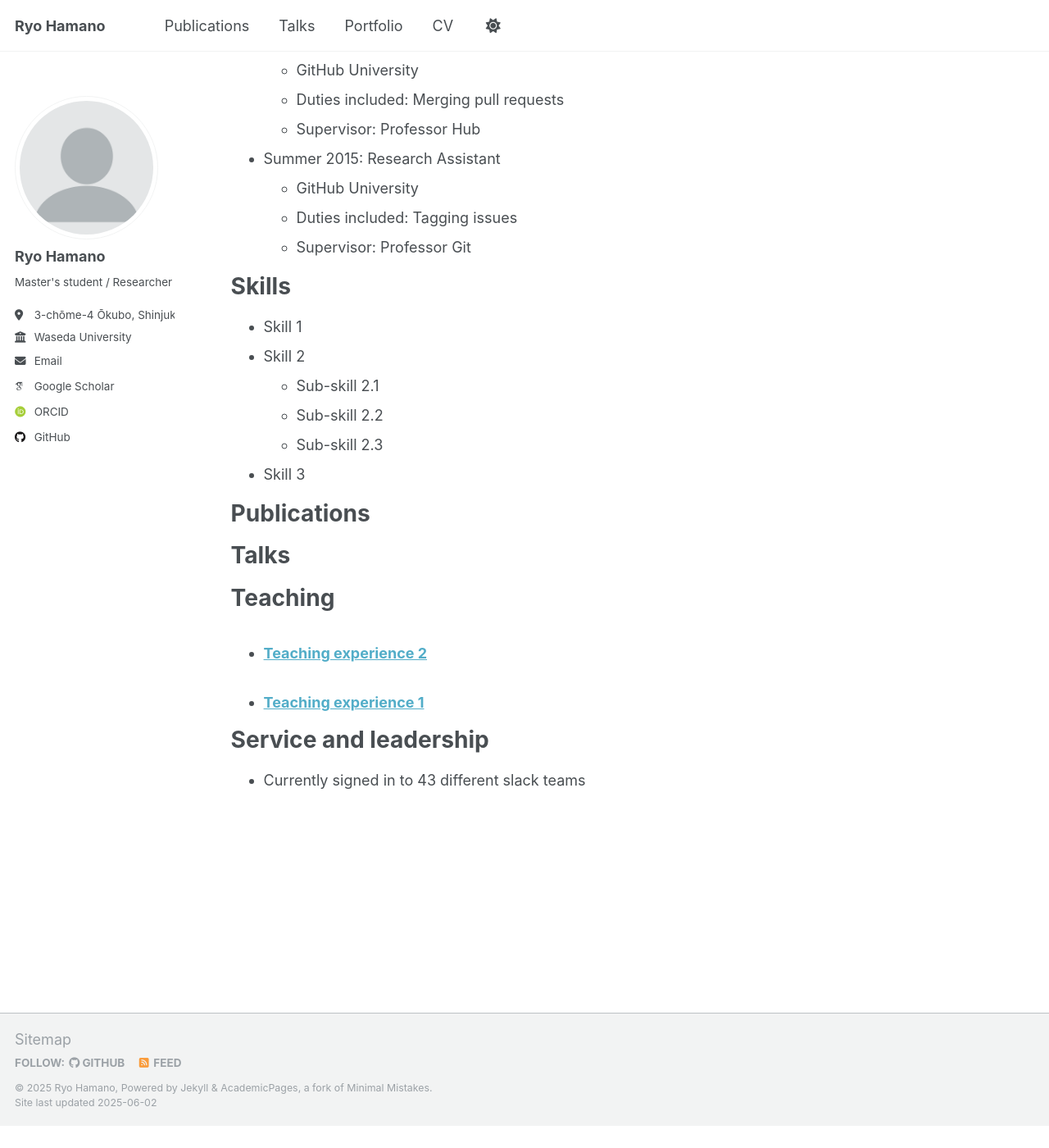
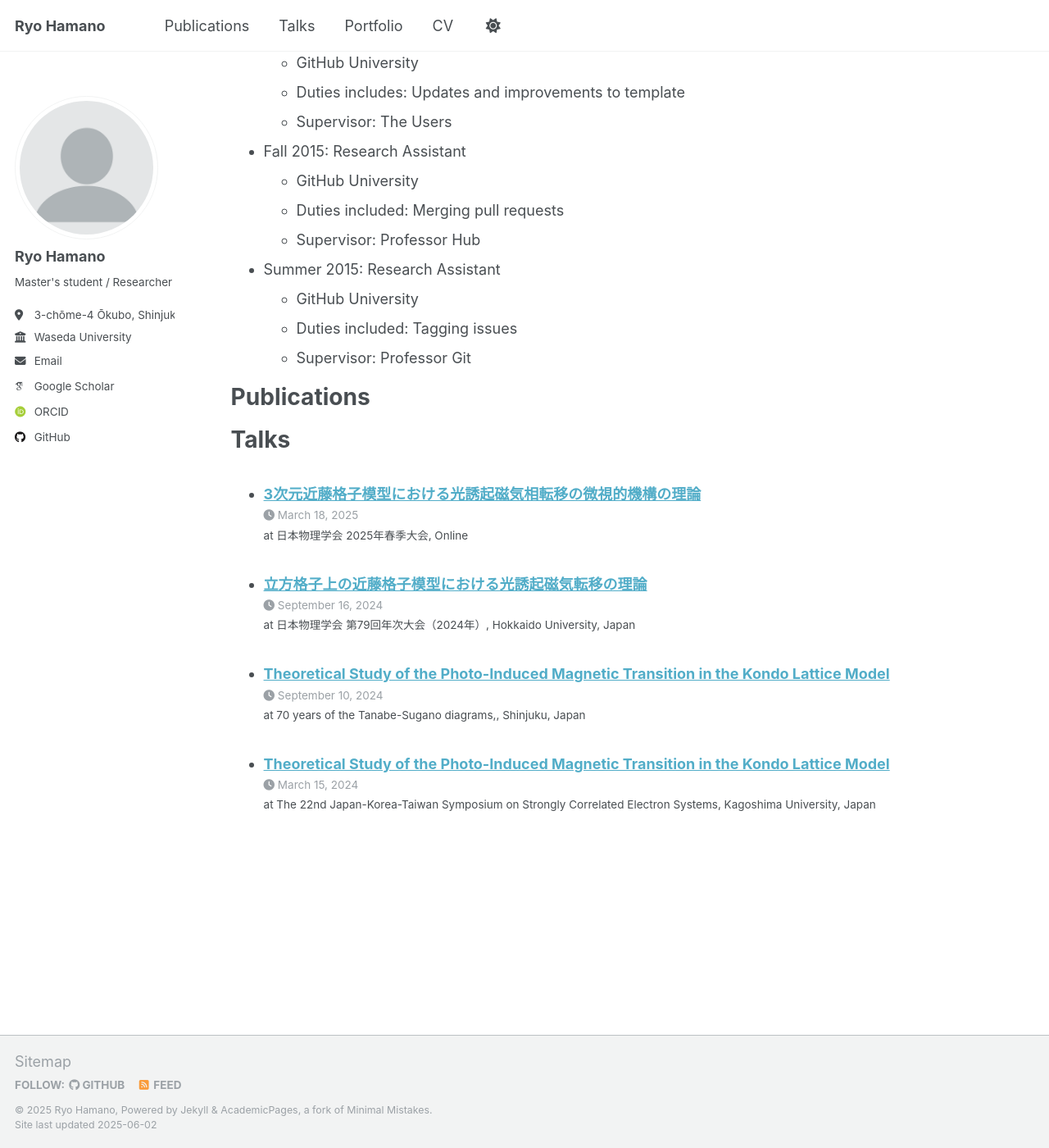
Before and after one commit to ryohamano/ryohamano.github.io, a Jekyll site: the page built from _pages/cv.md, in a window 1280 px wide and 1400 px high, scrolled down 398 px. Shown: the whole window at 82% size. Built offline with Jekyll 4.4.1, drawn with Linux system fonts in a browser that asks for light colours; some web fonts are replaced; before the commit the page ends 1771 px from its top, so only the background shows below that; some of the changed text lies outside the part shown.

Commit message:
change cv

```diff
--- a/_pages/cv.md
+++ b/_pages/cv.md
@@ -11,7 +11,10 @@
 
 Education
 ======
-* Bachelor of
+* Bachelor of Science, Waseda University
+  * April 2020 - March 2024
+  * Director: Prof. Mochizuki
+  * Thesis: 近藤格子磁性体における光誘起磁気転移の理論研究　( Theoretical study of the photo-induced magnetic phase transition in the Kondo lattice magnet )
 
 Work experience
 ======
@@ -30,33 +33,14 @@
   * Duties included: Tagging issues
   * Supervisor: Professor Git
 
-Skills
-======
-* Skill 1
-* Skill 2
-  * Sub-skill 2.1
-  * Sub-skill 2.2
-  * Sub-skill 2.3
-* Skill 3
-
 Publications
 ======
-  <ul>{% for post in site.publications reversed %}
+  <ul>{% for post in site.publication_md_files reversed %}
     {% include archive-single-cv.html %}
   {% endfor %}</ul>
 
 Talks
 ======
-  <ul>{% for post in site.talks reversed %}
+  <ul>{% for post in site.talk_md_files reversed %}
     {% include archive-single-talk-cv.html  %}
   {% endfor %}</ul>
-
-Teaching
-======
-  <ul>{% for post in site.teaching reversed %}
-    {% include archive-single-cv.html %}
-  {% endfor %}</ul>
-
-Service and leadership
-======
-* Currently signed in to 43 different slack teams
```
